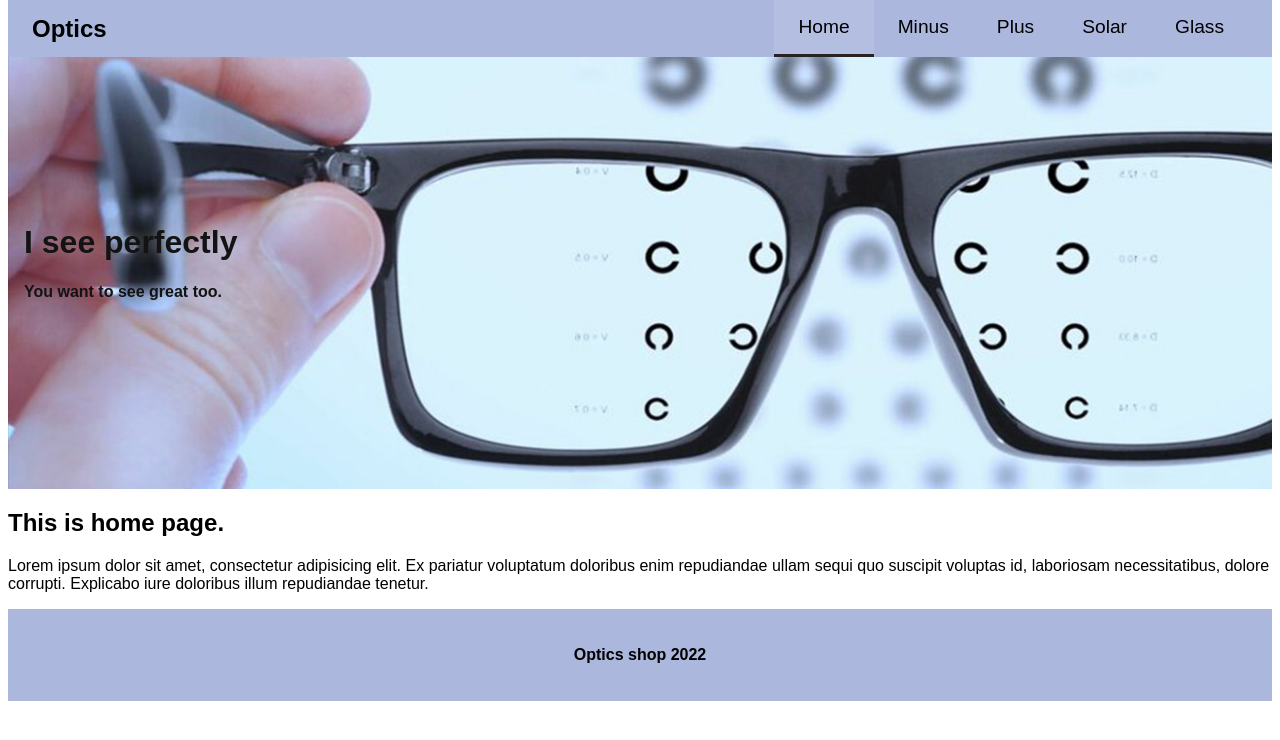
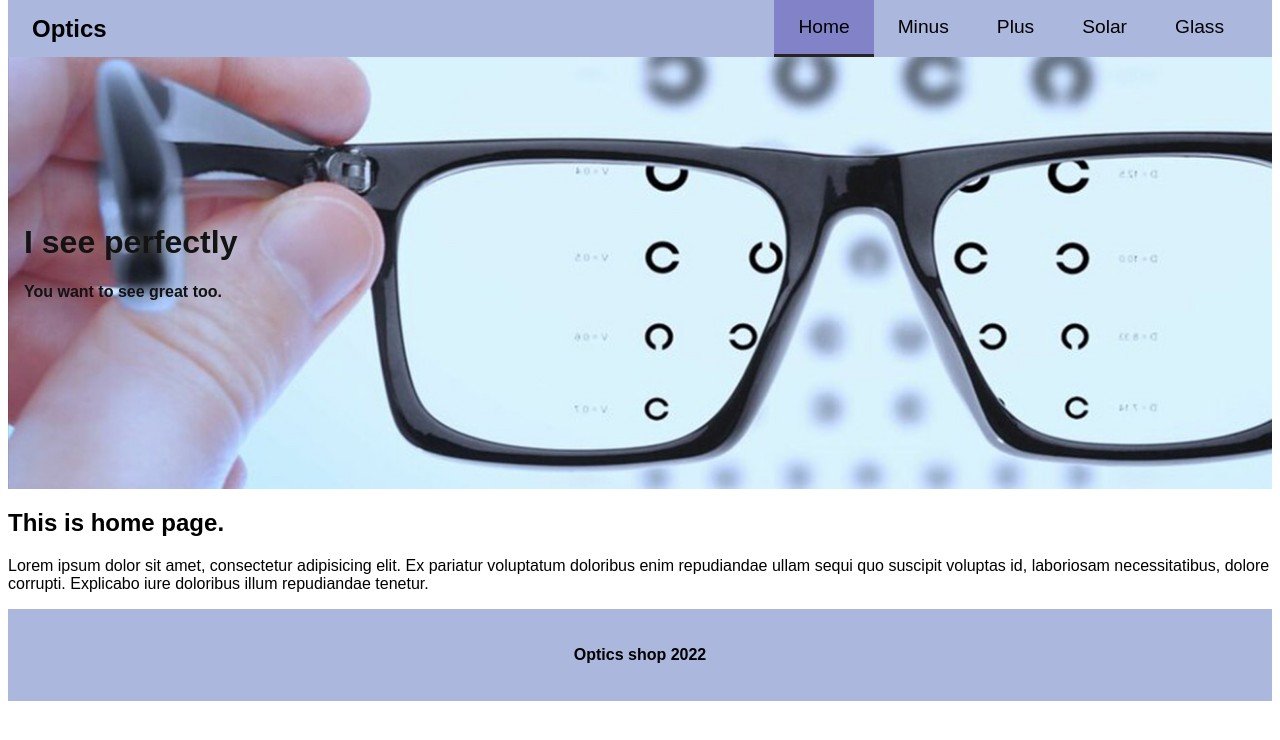
Before and after one commit to yryskulKuttubaeva/diploma, a React (Create React App) app: page / in a window 1280 px wide. In both pictures the pointer is over the link "Home". Shown: the top 740 px of the page. Built offline with nearby package versions, Linux system fonts and the light colour scheme; a web font is replaced by a local one.

Commit message:
change background-color

```diff
--- a/src/components/Nav/NavItem/NavItem.css
+++ b/src/components/Nav/NavItem/NavItem.css
@@ -10,5 +10,5 @@
     border-color: rgb(39, 35, 35);
   }
   .NavItem a:hover {
-    background-color: rgba(255, 255, 255, .1);
+    background-color: rgb(130, 130, 201);
   }
```
